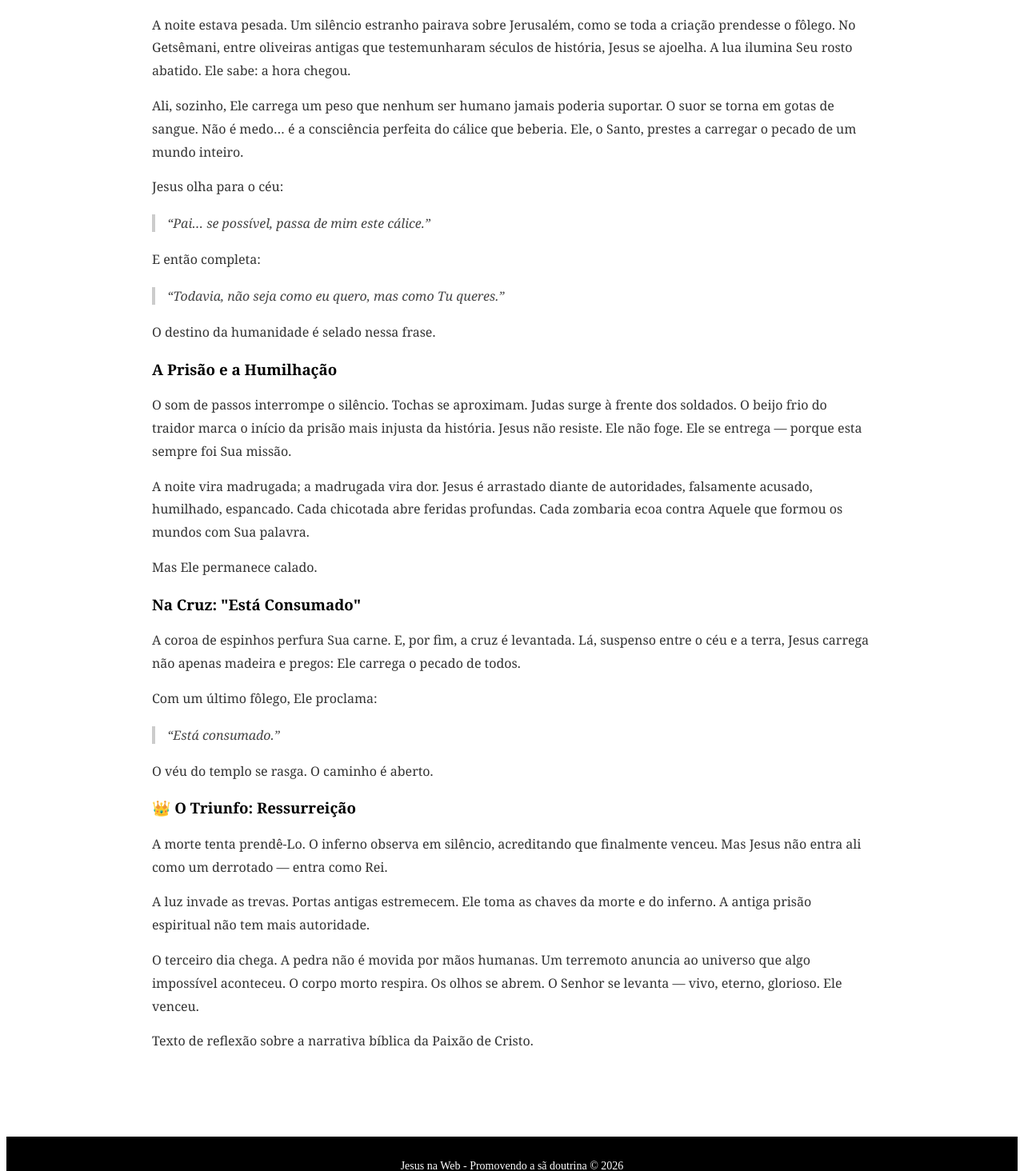
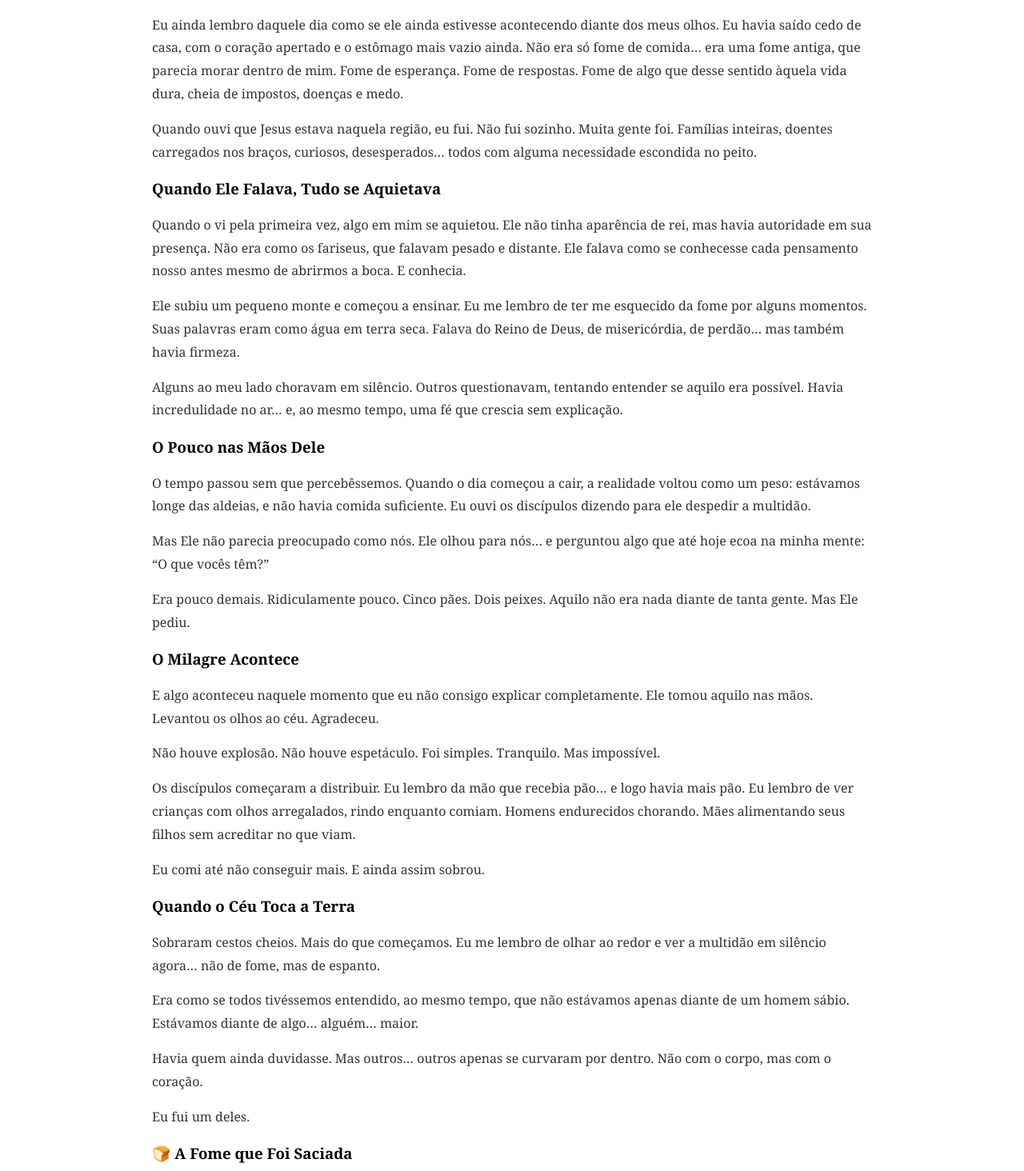
Before and after one commit to alianorafael-ti/jesus-na-web-react, a React (Vite) app: page /#/meditacao in a window 1280 px wide. Shown: the part 488-1952 px from the top of the page at 80% size. Built offline with nearby package versions, Linux system fonts and the light colour scheme.

Commit message:
git commit -m "feat: atualiza página Meditação com nova narrativa da multiplicação dos pães"

```diff
--- a/src/pages/Meditacao.jsx
+++ b/src/pages/Meditacao.jsx
@@ -3,100 +3,124 @@ import "../styles/Estudos.css";
 
 function Meditacao() {
   return (
-    <LayoutEstudo titulo="Ele Escolheu a Cruz">
+    <LayoutEstudo titulo="O Dia em que Deus Me Serviu">
 
-      <h2>A História da Paixão, Morte e Ressurreição de Jesus</h2>
+      <h2>Uma experiência com Jesus na multiplicação dos pães</h2>
 
       <section>
-        <h3>O Peso do Getsêmani</h3>
+        <h3>A Fome que Ia Além do Corpo</h3>
         <p>
-          A noite estava pesada. Um silêncio estranho pairava sobre Jerusalém,
-          como se toda a criação prendesse o fôlego. No Getsêmani, entre oliveiras
-          antigas que testemunharam séculos de história, Jesus se ajoelha. A lua
-          ilumina Seu rosto abatido. Ele sabe: a hora chegou.
+          Eu ainda lembro daquele dia como se ele ainda estivesse acontecendo diante dos meus olhos.
+          Eu havia saído cedo de casa, com o coração apertado e o estômago mais vazio ainda.
+          Não era só fome de comida… era uma fome antiga, que parecia morar dentro de mim.
+          Fome de esperança. Fome de respostas. Fome de algo que desse sentido àquela vida dura,
+          cheia de impostos, doenças e medo.
         </p>
 
         <p>
-          Ali, sozinho, Ele carrega um peso que nenhum ser humano jamais poderia
-          suportar. O suor se torna em gotas de sangue. Não é medo… é a consciência
-          perfeita do cálice que beberia. Ele, o Santo, prestes a carregar o pecado
-          de um mundo inteiro.
-        </p>
-
-        <p>Jesus olha para o céu:</p>
-
-        <blockquote>
-          “Pai… se possível, passa de mim este cálice.”
-        </blockquote>
-
-        <p>E então completa:</p>
-
-        <blockquote>
-          “Todavia, não seja como eu quero, mas como Tu queres.”
-        </blockquote>
-
-        <p>
-          O destino da humanidade é selado nessa frase.
+          Quando ouvi que Jesus estava naquela região, eu fui. Não fui sozinho. Muita gente foi.
+          Famílias inteiras, doentes carregados nos braços, curiosos, desesperados…
+          todos com alguma necessidade escondida no peito.
         </p>
       </section>
 
       <section>
-        <h3>A Prisão e a Humilhação</h3>
+        <h3>Quando Ele Falava, Tudo se Aquietava</h3>
         <p>
-          O som de passos interrompe o silêncio. Tochas se aproximam. Judas surge
-          à frente dos soldados. O beijo frio do traidor marca o início da prisão
-          mais injusta da história. Jesus não resiste. Ele não foge. Ele se entrega
-          — porque esta sempre foi Sua missão.
+          Quando o vi pela primeira vez, algo em mim se aquietou. Ele não tinha aparência de rei,
+          mas havia autoridade em sua presença. Não era como os fariseus, que falavam pesado e distante.
+          Ele falava como se conhecesse cada pensamento nosso antes mesmo de abrirmos a boca. E conhecia.
         </p>
 
         <p>
-          A noite vira madrugada; a madrugada vira dor. Jesus é arrastado diante
-          de autoridades, falsamente acusado, humilhado, espancado. Cada chicotada
-          abre feridas profundas. Cada zombaria ecoa contra Aquele que formou os
-          mundos com Sua palavra.
+          Ele subiu um pequeno monte e começou a ensinar. Eu me lembro de ter me esquecido da fome
+          por alguns momentos. Suas palavras eram como água em terra seca. Falava do Reino de Deus,
+          de misericórdia, de perdão… mas também havia firmeza.
         </p>
 
-        <p>Mas Ele permanece calado.</p>
-      </section>
-
-      <section>
-        <h3>Na Cruz: "Está Consumado"</h3>
         <p>
-          A coroa de espinhos perfura Sua carne. E, por fim, a cruz é levantada.
-          Lá, suspenso entre o céu e a terra, Jesus carrega não apenas madeira e
-          pregos: Ele carrega o pecado de todos.
-        </p>
-
-        <p>Com um último fôlego, Ele proclama:</p>
-
-        <blockquote>“Está consumado.”</blockquote>
-
-        <p>
-          O véu do templo se rasga. O caminho é aberto.
+          Alguns ao meu lado choravam em silêncio. Outros questionavam, tentando entender se aquilo
+          era possível. Havia incredulidade no ar… e, ao mesmo tempo, uma fé que crescia sem explicação.
         </p>
       </section>
 
       <section>
-        <h3>👑 O Triunfo: Ressurreição</h3>
+        <h3>O Pouco nas Mãos Dele</h3>
         <p>
-          A morte tenta prendê-Lo. O inferno observa em silêncio, acreditando que
-          finalmente venceu. Mas Jesus não entra ali como um derrotado — entra como Rei.
+          O tempo passou sem que percebêssemos. Quando o dia começou a cair, a realidade voltou como um peso:
+          estávamos longe das aldeias, e não havia comida suficiente. Eu ouvi os discípulos dizendo para ele
+          despedir a multidão.
         </p>
 
         <p>
-          A luz invade as trevas. Portas antigas estremecem. Ele toma as chaves da
-          morte e do inferno. A antiga prisão espiritual não tem mais autoridade.
+          Mas Ele não parecia preocupado como nós. Ele olhou para nós… e perguntou algo que até hoje ecoa
+          na minha mente: “O que vocês têm?”
         </p>
 
         <p>
-          O terceiro dia chega. A pedra não é movida por mãos humanas. Um terremoto
-          anuncia ao universo que algo impossível aconteceu. O corpo morto respira.
-          Os olhos se abrem. O Senhor se levanta — vivo, eterno, glorioso. Ele venceu.
+          Era pouco demais. Ridiculamente pouco. Cinco pães. Dois peixes. Aquilo não era nada diante de tanta gente.
+          Mas Ele pediu.
+        </p>
+      </section>
+
+      <section>
+        <h3>O Milagre Acontece</h3>
+        <p>
+          E algo aconteceu naquele momento que eu não consigo explicar completamente. Ele tomou aquilo nas mãos.
+          Levantou os olhos ao céu. Agradeceu.
+        </p>
+
+        <p>
+          Não houve explosão. Não houve espetáculo. Foi simples. Tranquilo. Mas impossível.
+        </p>
+
+        <p>
+          Os discípulos começaram a distribuir. Eu lembro da mão que recebia pão… e logo havia mais pão.
+          Eu lembro de ver crianças com olhos arregalados, rindo enquanto comiam.
+          Homens endurecidos chorando. Mães alimentando seus filhos sem acreditar no que viam.
+        </p>
+
+        <p>
+          Eu comi até não conseguir mais. E ainda assim sobrou.
+        </p>
+      </section>
+
+      <section>
+        <h3>Quando o Céu Toca a Terra</h3>
+        <p>
+          Sobraram cestos cheios. Mais do que começamos. Eu me lembro de olhar ao redor e ver a multidão
+          em silêncio agora… não de fome, mas de espanto.
+        </p>
+
+        <p>
+          Era como se todos tivéssemos entendido, ao mesmo tempo, que não estávamos apenas diante de um
+          homem sábio. Estávamos diante de algo… alguém… maior.
+        </p>
+
+        <p>
+          Havia quem ainda duvidasse. Mas outros… outros apenas se curvaram por dentro.
+          Não com o corpo, mas com o coração.
+        </p>
+
+        <p>
+          Eu fui um deles.
+        </p>
+      </section>
+
+      <section>
+        <h3>🍞 A Fome que Foi Saciada</h3>
+        <p>
+          Naquele dia, eu não apenas comi pão. Eu vi o impossível sendo partido em pedaços e entregue com amor.
+        </p>
+
+        <p>
+          E pela primeira vez, eu entendi: quando Ele está no meio da multidão,
+          até o pouco se torna suficiente — e a fome mais profunda finalmente encontra resposta.
         </p>
       </section>
 
       <p className="nota">
-        Texto de reflexão sobre a narrativa bíblica da Paixão de Cristo.
+        Texto de reflexão sobre a multiplicação dos pães e peixes. Mt 14:13-21; Mc 6:30-44; Lc 9:10-17; Jo 6:1-15.
       </p>
 
     </LayoutEstudo>
```
